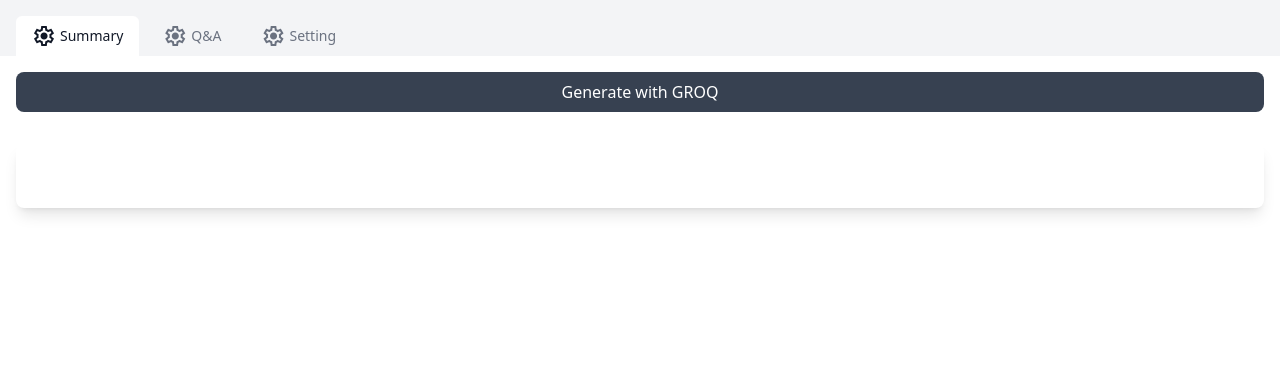
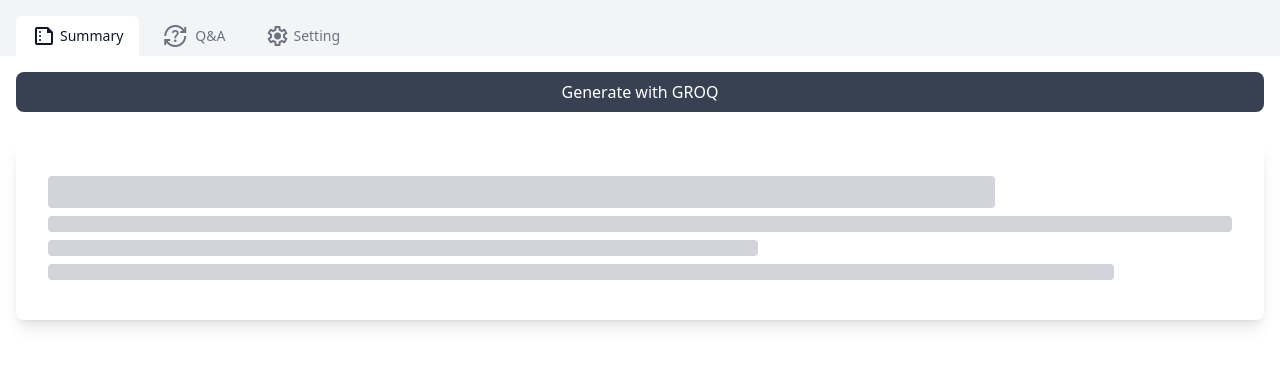
Before and after one commit to vnzinki/tread, an Angular app: page / in a window 1280 px wide. Shown: the top 366 px of the page. Built offline with nearby package versions, Linux system fonts and the light colour scheme; no server answers.

Commit message:
add gemini available models & tuning ux

```diff
--- a/src/app/page/config/config.component.html
+++ b/src/app/page/config/config.component.html
@@ -1,4 +1,4 @@
-<div class="bg-gray-900 text-white p-6 rounded-lg max-w-md">
+<div class="bg-gray-900 text-white p-6 rounded-lg">
   <form (ngSubmit)="onSubmit()">
     <!-- Provider Selection -->
     <div class="mb-6">
@@ -58,7 +58,7 @@
           name="{{ provider }}-api_key"
           [(ngModel)]="config[provider].api_key"
           class="block w-full bg-gray-800 border border-gray-700 rounded-md py-2 px-3 text-sm focus:outline-none focus:ring-2 focus:ring-blue-500"
-          placeholder="Enter OpenAI API Key"
+          placeholder="Enter {{ provider.toUpperCase() }} API Key"
           type="password"
         />
       </div>
--- a/src/app/page/home/home.component.html
+++ b/src/app/page/home/home.component.html
@@ -11,7 +11,7 @@
       "
       (click)="activeTab = 'summary'"
     >
-      <span class="material-symbols-outlined mr-1"> settings </span> Summary
+      <span class="material-symbols-outlined mr-1"> summarize </span> Summary
     </button>
     <button
       class="px-4 py-2 text-sm font-medium rounded-t-md transition-colors duration-150 flex items-center text-md"
@@ -22,7 +22,8 @@
       "
       (click)="activeTab = 'qa'"
     >
-      <span class="material-symbols-outlined mr-1"> settings </span> Q&A
+      <span class="material-symbols-outlined mr-2"> question_exchange </span>
+      Q&A
     </button>
     <button
       class="px-4 py-2 text-sm font-medium rounded-t-md transition-colors duration-150 flex items-center text-md"
--- a/src/app/page/summary/summary.component.html
+++ b/src/app/page/summary/summary.component.html
@@ -5,8 +5,17 @@
   Generate with {{ configSvc.getAll().defaultProvider.toLocaleUpperCase() }}
 </button>
 <div class="bg-white rounded-lg shadow-lg p-8">
+  @if (generatedSummary && generatedSummary != '') {
   <article
     class="prose lg:prose-lg xl:prose-xl max-w-none"
     [innerHTML]="generatedSummary"
   ></article>
+  } @else {
+  <article class="prose lg:prose-lg xl:prose-xl max-w-none">
+    <div class="w-[80%] h-8 bg-gray-300 rounded mb-2"></div>
+    <div class="w-[100%] h-4 bg-gray-300 rounded mb-2"></div>
+    <div class="w-[60%] h-4 bg-gray-300 rounded mb-2"></div>
+    <div class="w-[90%] h-4 bg-gray-300 rounded mb-2"></div>
+  </article>
+  }
 </div>
--- a/src/app/page/summary/summary.component.ts
+++ b/src/app/page/summary/summary.component.ts
@@ -20,6 +20,7 @@ export class SummaryComponent {
   ) {}
 
   async summaryGenerate() {
+    this.generatedSummary = '';
     this.generatedSummary = await this.summarySvc.getSummary(
       await this.tabService.getCurrentTabContent()
     );
--- a/src/app/service/config/config.interface.ts
+++ b/src/app/service/config/config.interface.ts
@@ -64,6 +64,6 @@ export const availableOptions = {
     ],
   },
   gemini: {
-    model: [],
+    model: ['gemini-1.5-flash', 'gemini-1.5-pro', 'gemini-1.0-pro'],
   },
 };
```
